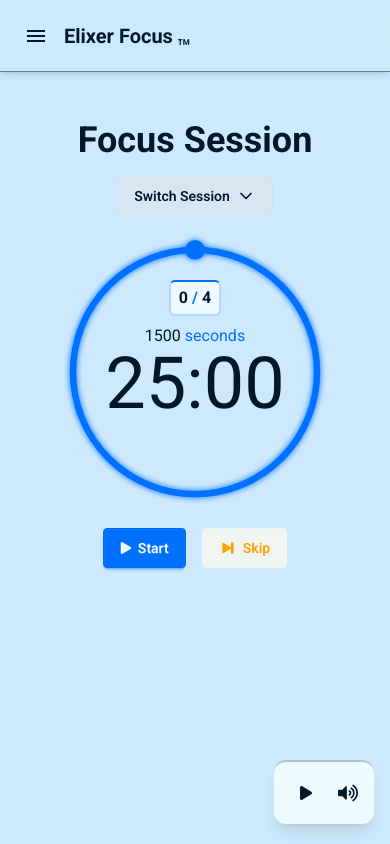
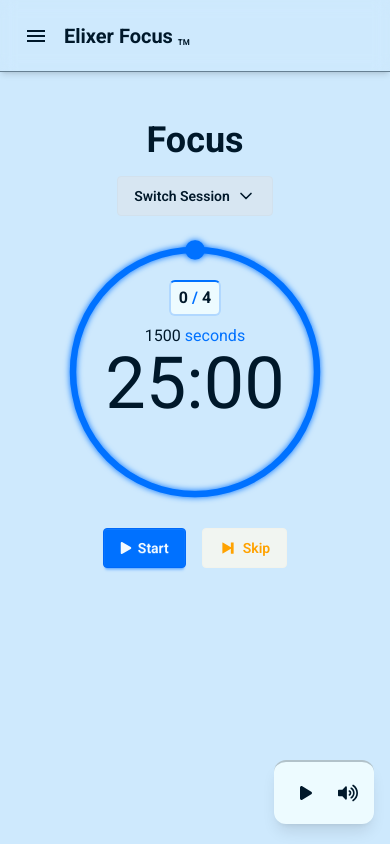
Before and after one commit to elixer-prince/elixer-focus, a React (Vite) app in the folder react-frontend/: page / in a window 390 px wide. Built offline with nearby package versions, Linux system fonts and the light colour scheme.

Commit message:
style: hide 'session' on mobile

```diff
--- a/react-frontend/src/features/CountdownTimer/components/SessionDisplay/CurrentSessionType.tsx
+++ b/react-frontend/src/features/CountdownTimer/components/SessionDisplay/CurrentSessionType.tsx
@@ -4,9 +4,9 @@ const CurrentSessionType = () => {
   const { currentSessionType } = useSessionContext();
 
   return (
-    <p className={"text-center text-4xl font-bold"}>
-      {currentSessionType} Session
-    </p>
+    <h2 className={"text-center text-4xl font-bold"}>
+      {currentSessionType} <span className={"max-sm:hidden"}>Session</span>
+    </h2>
   );
 };
 
```
